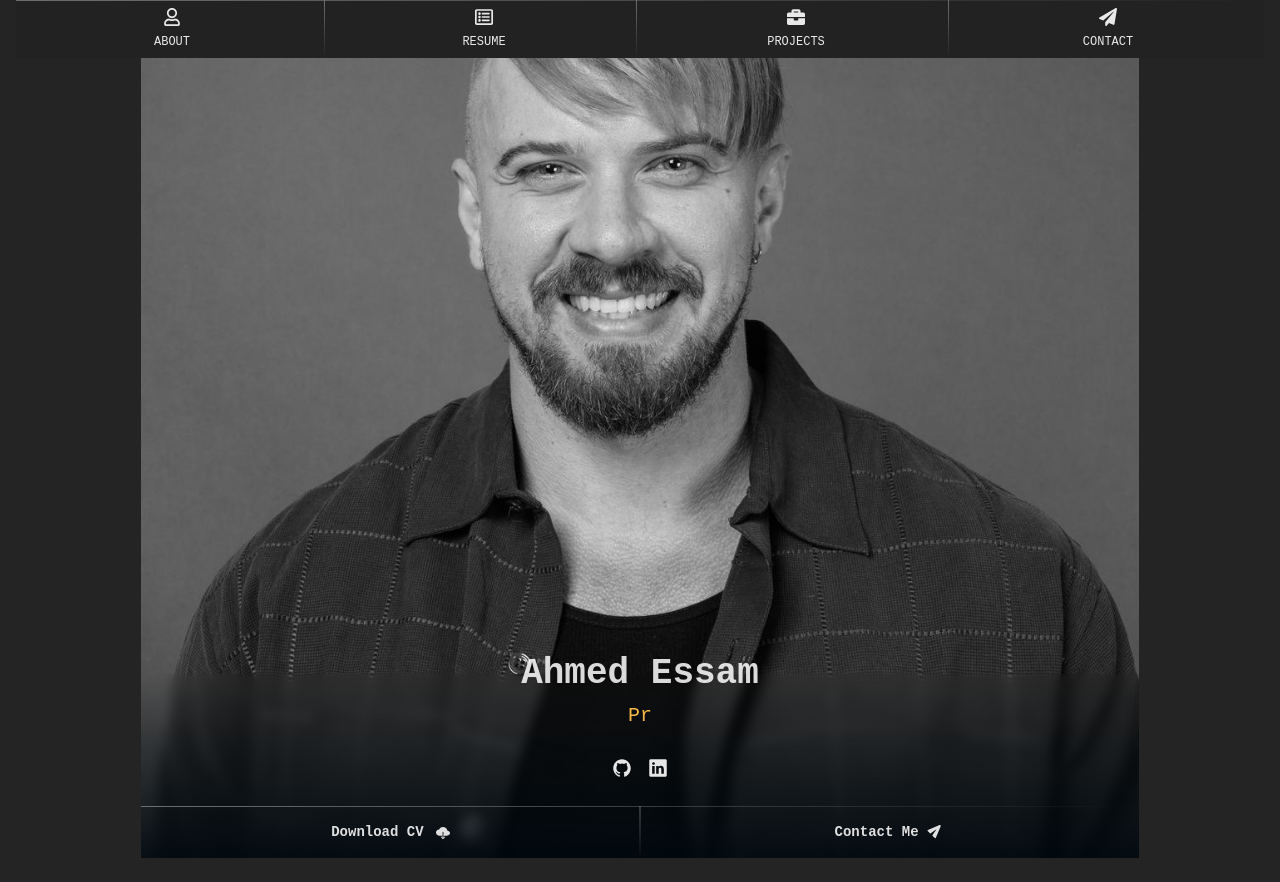
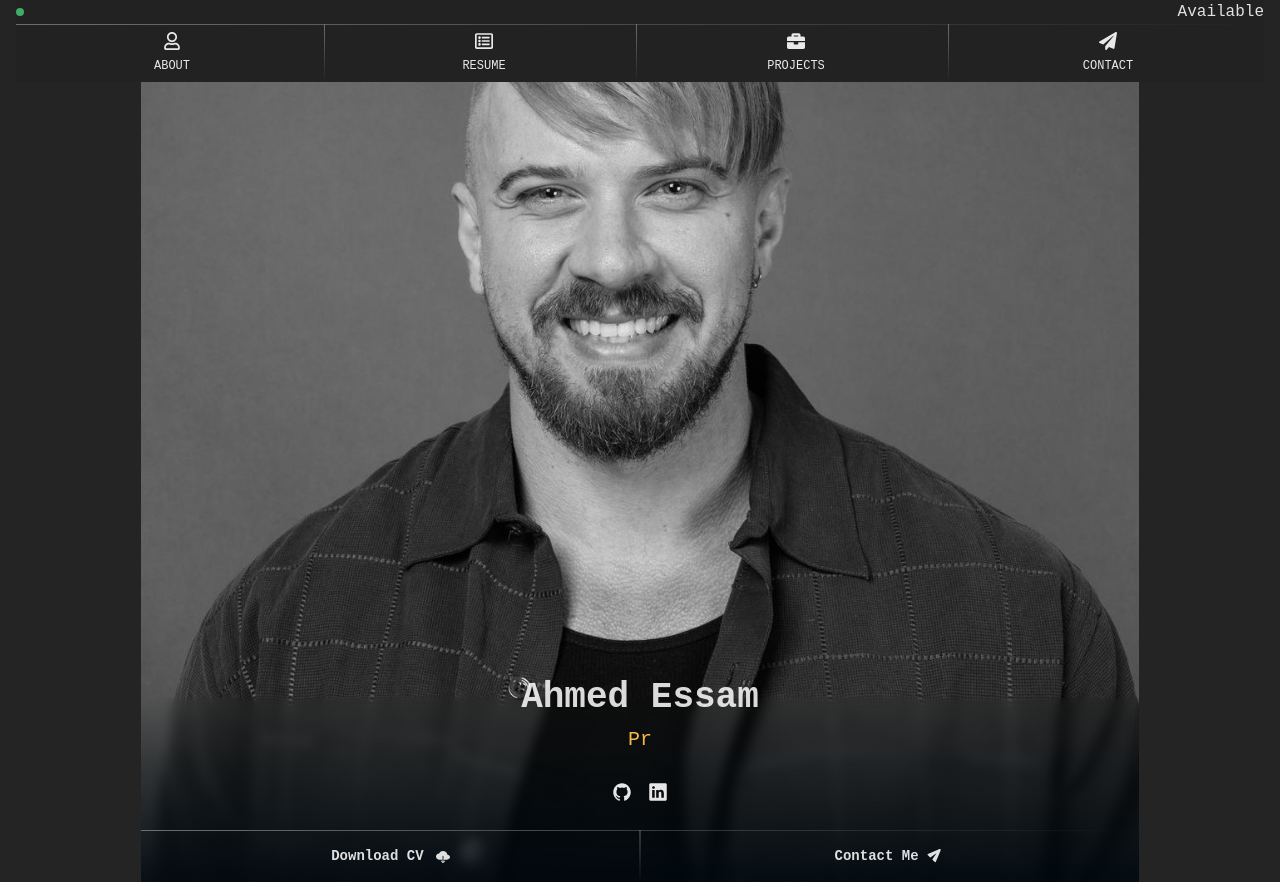
Before and after one commit to aehamdy/my-portfolio, a React (Vite) app: page / in a window 1280 px wide. Before the commit the page ends 858 px from the top, so only its background shows below. Built offline with nearby package versions, Linux system fonts and the light colour scheme; a web font is replaced by a local one.

Commit message:
feat: Create HireAvailability component

```diff
--- a/src/components/Header.jsx
+++ b/src/components/Header.jsx
@@ -1,8 +1,10 @@
+import HireAvailability from "./HireAvailability";
 import Navbar from "./Navbar";
 
 function Header() {
   return (
     <header className="bg-section-light dark:bg-section-dark">
+      <HireAvailability />
       <Navbar />
     </header>
   );
--- /dev/null
+++ b/src/components/HireAvailability.jsx
@@ -0,0 +1,16 @@
+function HireAvailability() {
+  const availability = true;
+
+  return (
+    <div className="flex justify-between items-center">
+      <span
+        className={`w-2 h-2 ${
+          availability ? "bg-green-400" : "bg-red-500"
+        } rounded-[50%] animate-pulse`}
+      ></span>
+      <p>{availability ? "Available" : "Not available"}</p>
+    </div>
+  );
+}
+
+export default HireAvailability;
```
